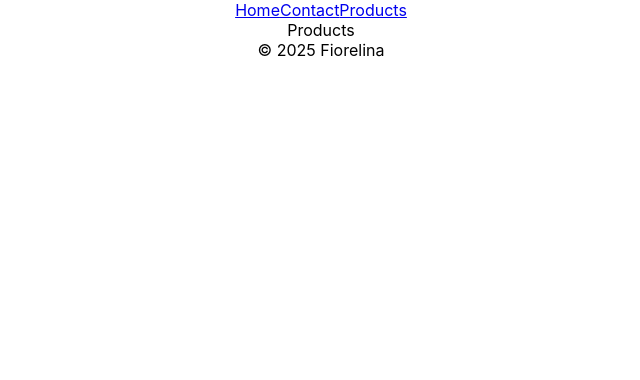
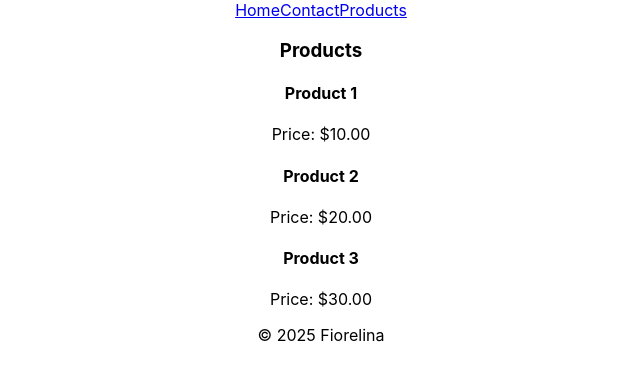
Before and after one commit to alberto-sclocchi/fiorelina-client, a React (Create React App) app: page /products in a window 1280 px wide. Shown: the top 380 px of the page, without its empty margins (319-959 px from the left). Built offline with nearby package versions, Linux system fonts and the light colour scheme.

Commit message:
create products list basic layout

```diff
--- a/src/components/products/Products.jsx
+++ b/src/components/products/Products.jsx
@@ -1,7 +1,18 @@
 import React from 'react'
+import ProductBox from './pages/ProductBox'
 
 export default function Products() {
+  const productsArray = [
+    { id: 1, name: 'Product 1', price: 10.0 },
+    { id: 2, name: 'Product 2', price: 20.0 },
+    { id: 3, name: 'Product 3', price: 30.0 }
+  ]
   return (
-    <div>Products</div>
+    <div>
+        <h3>Products</h3>
+        {productsArray.map((product) => {
+            return <ProductBox key={product.id} {...product} />
+        })}
+    </div>
   )
 }
--- /dev/null
+++ b/src/components/products/pages/ProductBox.jsx
@@ -0,0 +1,13 @@
+import React from 'react'
+
+export default function ProductBox(product) {
+  const { name, price, imageUrl } = product;
+
+  return (
+    <div>
+        <h4>{name}</h4>
+        <p>Price: ${price.toFixed(2)}</p>
+        {imageUrl && <img src={imageUrl} alt={name} />}
+    </div>
+  )
+}
```
